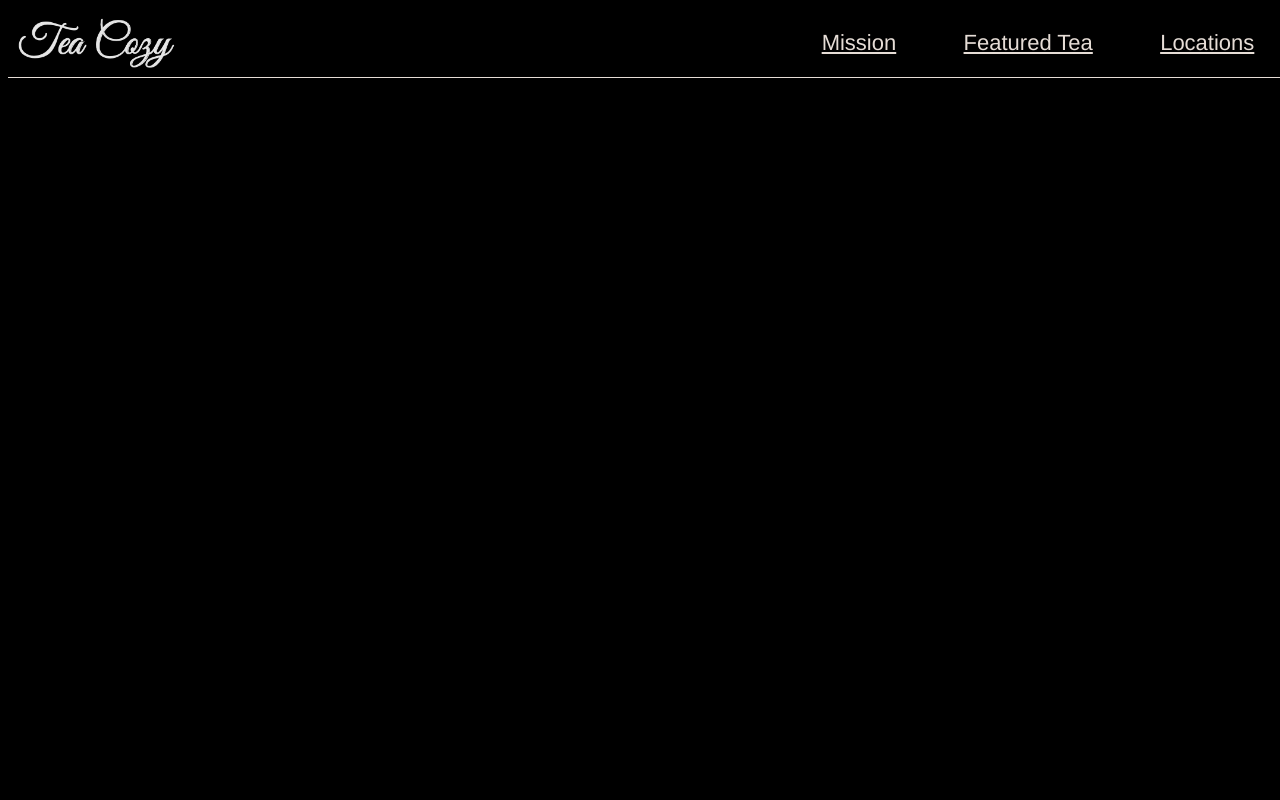
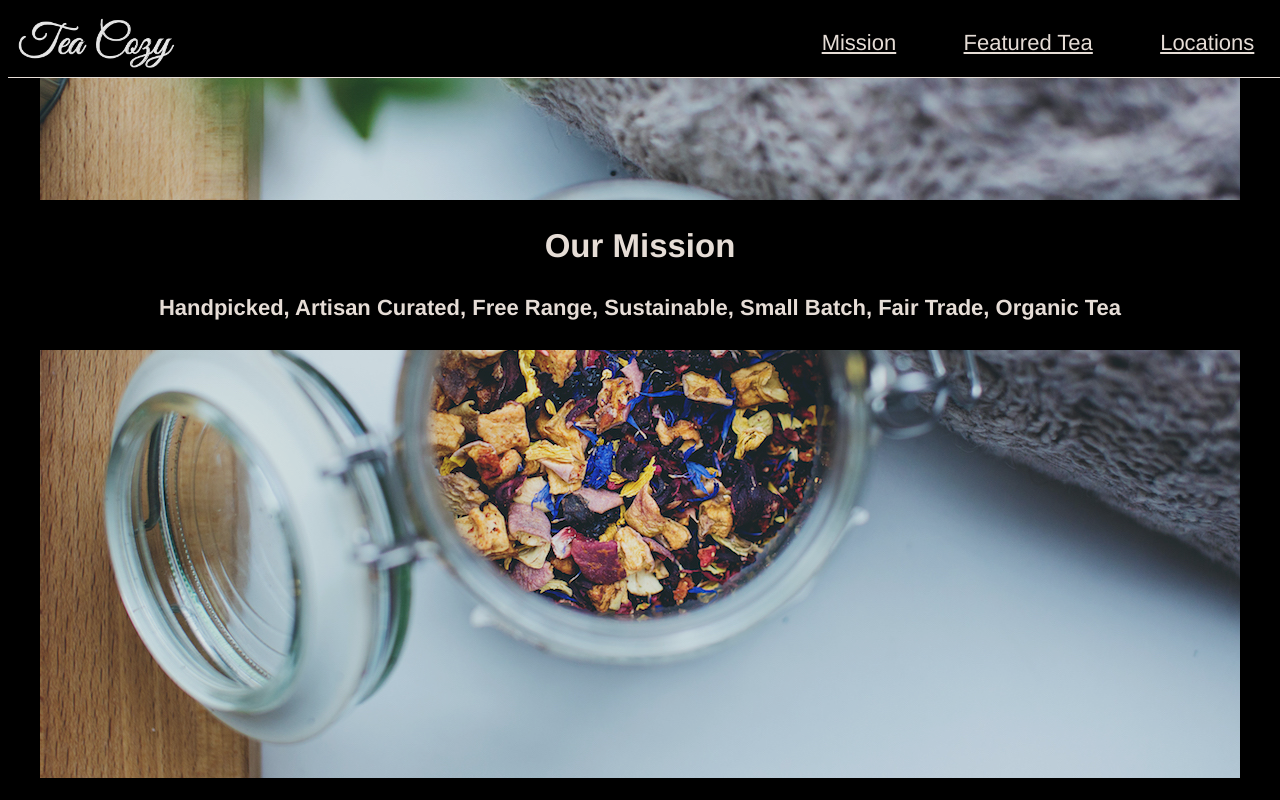
Before and after one commit to DominykMcNamara/tea-cozy, a plain HTML site: page index.html in a window 1280 px wide. Drawn offline with Linux system fonts and the light colour scheme.

Commit message:
mission section completed

```diff
--- a/index.html
+++ b/index.html
@@ -16,5 +16,17 @@
         <a href="#">Locations</a>
        </nav>
     </header>
+    <!-- MISSION -->
+    <section class="mission" id="mission">
+        <div class="mission-text">
+            <h2>Our Mission</h2>
+            <h4>Handpicked, Artisan Curated, Free Range, Sustainable, Small Batch, Fair Trade, Organic Tea</h4>
+        </div>
+    </section>
+    <!-- FEATURED -->
+     <section class="Featured" id="featured">
+
+
+     </section>
 </body>
 </html>
--- a/styles.css
+++ b/styles.css
@@ -38,5 +38,22 @@ nav a {
     color: seashell;
     text-decoration: underline;
 
+}
 
+/* HERO */
+.mission {
+    height: 700px;
+    width: 1200px;
+    margin: 0 auto;
+    background-image: url("public/images/img-mission-background.jpg");
+    background-repeat: no-repeat;
+    background-position: center;
+    background-size: cover;
 }
+
+.mission-text {
+    background-color: black;
+    width: 1200px;
+    top: 25%;
+    position: absolute;
+}
```
